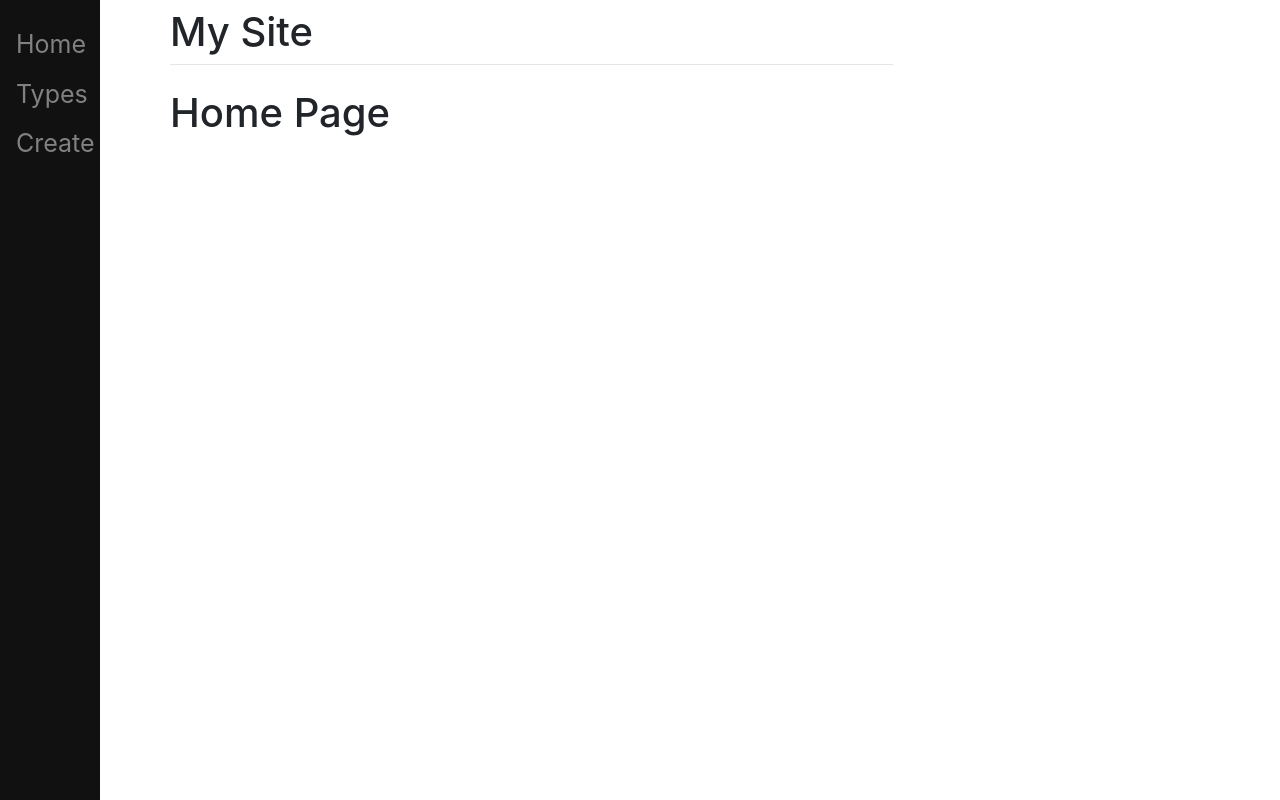
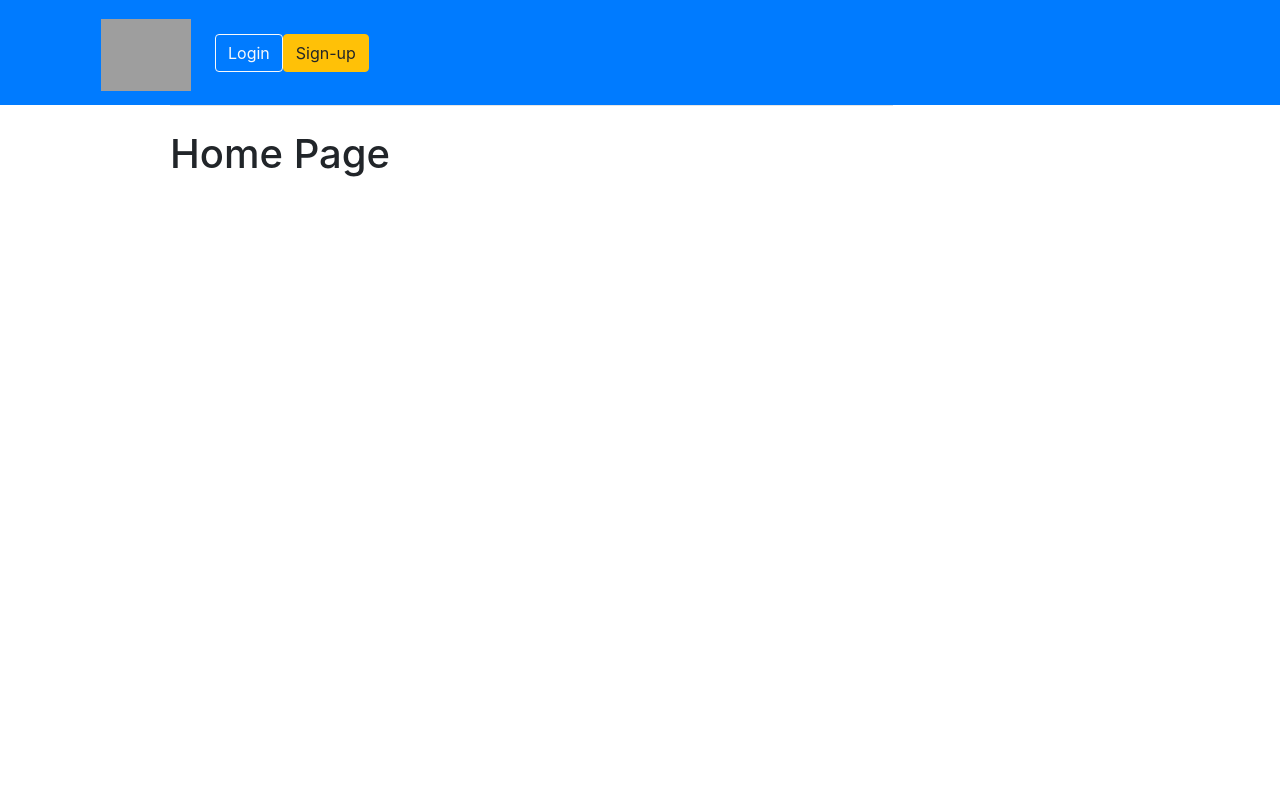
Before and after one commit to JakubGaluszka96/Lotto, a Django app: page / in a window 1280 px wide. Run offline with Django 4.2, Linux system fonts and the light colour scheme; grey boxes are pictures that could not be loaded.

Commit message:
Frontend modification

```diff
--- a/main/templates/main/base.html
+++ b/main/templates/main/base.html
@@ -1,28 +1,28 @@
 <!doctype html>
 <html>
+    <nav class="navbar navbar-dark bg-primary">
+        <div class="container d-flex flex-wrap">
+            <ul class="nav me-auto align-items-center justify-content-left">
+                <li class="nav-item">
+                <a class="navbar-brand" href="#">
+                <img src="https://www.lotto.pl/cdn/2b905a22797b642209815161ab7dae73.svg" alt="Logo" width="90" height="72" class="d-inline-block align-text-top">
+                </a>
+                </li>
+              <li class="nav-item"><button type="button" class="btn btn-outline-light me-2">Login</button></li>
+              <li class="nav-item"><button type="button" class="btn btn-warning">Sign-up</button></li>
+            </ul>
+          </div>
+      </nav>
     <head>
         <style type="text/css">
-            .sidebar {
-                height:100%;
-                width:100px;
-                position: fixed;
-                z-index:1;
-                top:0;
-                left:0;
-                background-color:#111;
-                overflow-x: :hidden;
-                padding-top:20px;
-            }
 
-            .sidebar a {
+
+            .navbar a {
                 padding:6px 8px 6px 16px;
                 text-decoration: none;
-                font-size:25px;
+                font-size:40px;
                 color: #818181;
                 display:block;
-            }
-            .sidebar a:hover {
-                color:#f1f1f1;
             }
             .main{
                 margin-left:160px;
@@ -40,15 +40,9 @@
     </head>
 
 <body>
-    <div class="sidebar">
-        <a href="/">Home</a>
-        <a href="/list">Types</a>
-        <a href="/create">Create</a>
-    </div>
     <div id="content", name="content", class="main">
         <div class="row justify-content-left">
             <div class="col-8">
-                <h1 class="mt-2">My Site</h1>
                 <hr class="mt-0 mb-4">
                     {% block content %}
                     {% endblock %}
```
Also changed, not shown: main/templates/main/images/logo.svg (added).
